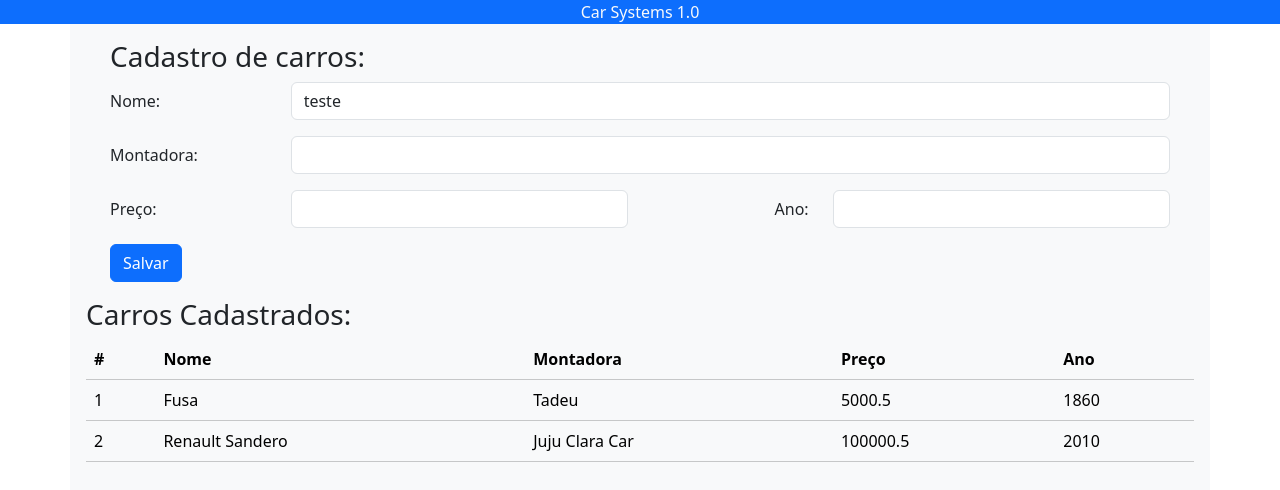
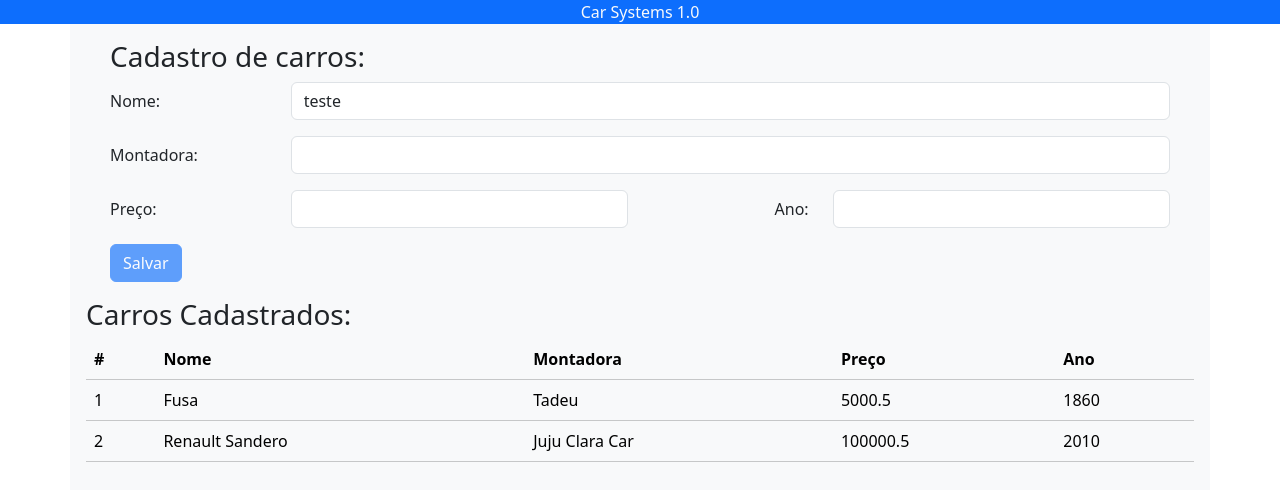
Before and after one commit to JulianaOAguilar/Cadastro_Carros, an Angular app: page / in a window 1280 px wide. Shown: the top 490 px of the page. Built offline with nearby package versions, Linux system fonts and the light colour scheme.

Commit message:
:sparkles: Closes #8: Event Emitter e property binding

```diff
--- a/src/app/components/car/car.html
+++ b/src/app/components/car/car.html
@@ -27,6 +27,6 @@
     </div>
   </div>
 
-  <button class="btn btn-primary">Salvar</button>
+  <button class="btn btn-primary" (click)="save()" [disabled]="formBook.invalid">Salvar</button>
   </form>
 </div>
--- a/src/app/components/car/car.ts
+++ b/src/app/components/car/car.ts
@@ -1,4 +1,4 @@
-import { Component, Input } from '@angular/core';
+import { Component, Input, Output, EventEmitter } from '@angular/core';
 import { Car } from '../../car.model'
 
 
@@ -14,4 +14,13 @@ export class CarComponent {
    car: Car = {} as Car;
 
 
+   @Output()
+    saveEmitter = new EventEmitter();
+
+
+   save(){
+    this.saveEmitter.emit();
+   }
+
+
 }
--- a/src/app/components/cars/cars.html
+++ b/src/app/components/cars/cars.html
@@ -1,5 +1,5 @@
 <div class="container bg-light p-3">
-    <app-car [car]="car"></app-car>
+    <app-car [car]="car" (saveEmitter)="saveCar()"></app-car>
     <h3>Carros Cadastrados: </h3>
     <table class="table table-light">
         <thead>
--- a/src/app/components/cars/cars.ts
+++ b/src/app/components/cars/cars.ts
@@ -28,4 +28,10 @@ cars: Car[] = [
     year: 2010
   }
 ]
+
+  saveCar() {
+    this.car.id = this.cars.length + 1;
+    this.cars.push(this.car);
+    this.car = {} as Car;
+  }
 }
```
